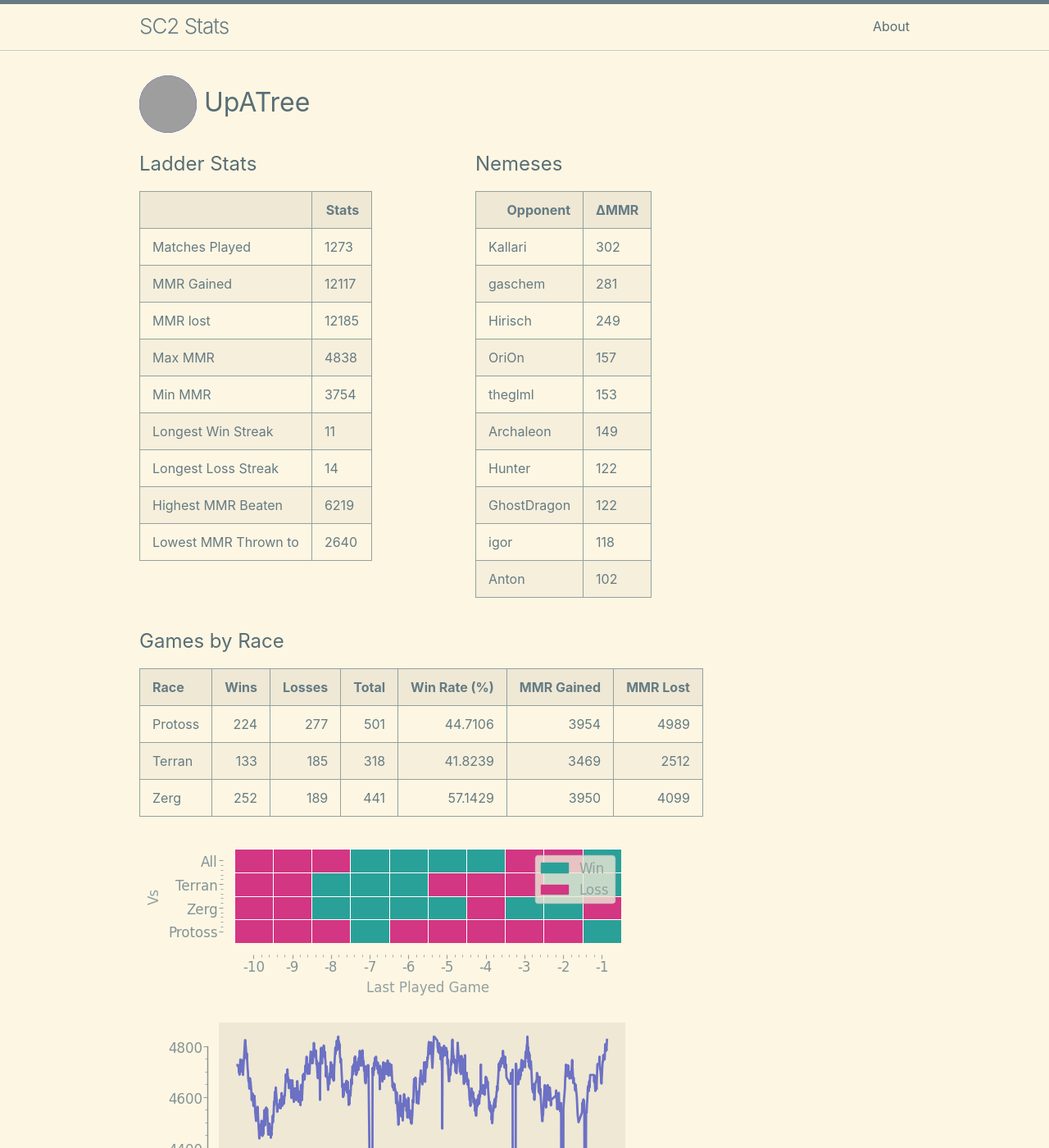
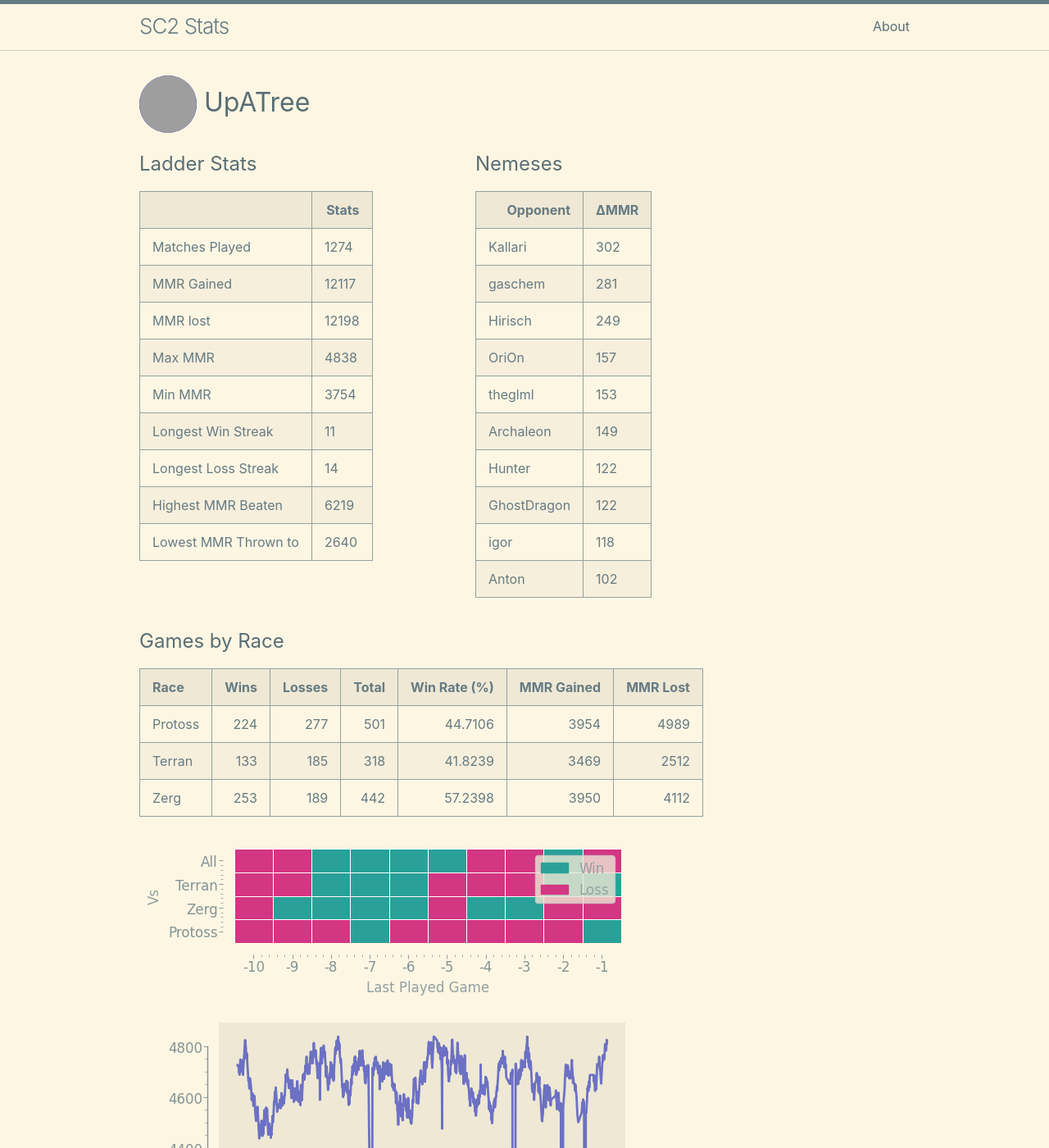
Before and after one commit to kylermurphy/UpATree, a Jekyll site: the page built from docs/index.md, in a window 1280 px wide and 1400 px high. Shown: the whole window at 82% size. Built offline with Jekyll 4.4.1, drawn with Linux system fonts in a browser that asks for light colours; grey boxes are pictures that could not be loaded.

Commit message:
running on push

```diff
--- a/docs/index.md
+++ b/docs/index.md
@@ -18,7 +18,7 @@ layout: home
   <tbody>
     <tr>
       <td>Matches Played</td>
-      <td>1273</td>
+      <td>1274</td>
     </tr>
     <tr>
       <td>MMR Gained</td>
@@ -26,7 +26,7 @@ layout: home
     </tr>
     <tr>
       <td>MMR lost</td>
-      <td>12185</td>
+      <td>12198</td>
     </tr>
     <tr>
       <td>Max MMR</td>
@@ -116,7 +116,7 @@ layout: home
 |:--------|-------:|---------:|--------:|---------------:|-------------:|-----------:|
 | Protoss |    224 |      277 |     501 |        44.7106 |         3954 |       4989 |
 | Terran  |    133 |      185 |     318 |        41.8239 |         3469 |       2512 |
-| Zerg    |    252 |      189 |     441 |        57.1429 |         3950 |       4099 |
+| Zerg    |    253 |      189 |     442 |        57.2398 |         3950 |       4112 |
 
 ![Games by Race](./assets/gm_hist.png)
 
--- a/log.txt
+++ b/log.txt
@@ -505,3 +505,4 @@ Writing a log file 2025-03-16 20:23:27.
 Writing a log file 2025-03-16 20:48:03.
 Writing a log file 2025-03-16 21:19:17.
 Writing a log file 2025-03-16 21:32:15.
+Writing a log file 2025-03-16 21:47:51.
```
Also changed, not shown: docs/assets/MMR.png, docs/assets/daily.png, docs/assets/gm_hist.png, docs/assets/r_wrt.png, 1 other file.
